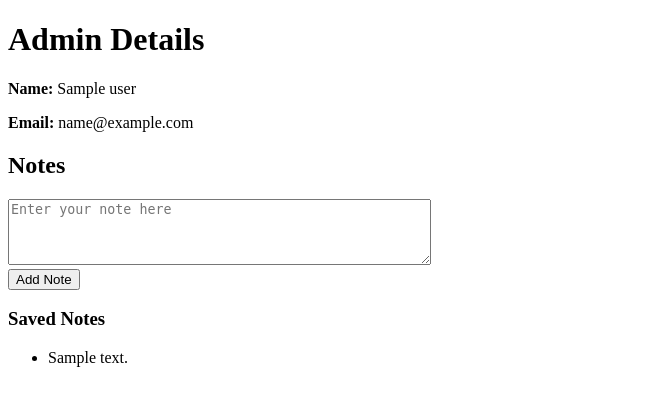
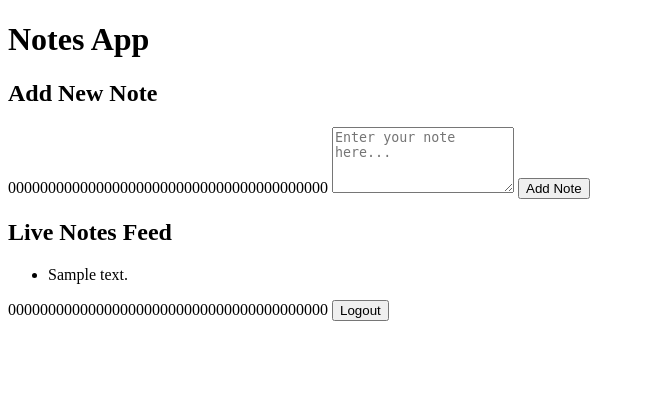
Before and after one commit to Aakash-insights/Flask_Web_App, a Flask app: page / in a window 1280 px wide. Shown: the top 406 px of the page, without its empty margins (0-645 px from the left). Run offline with Flask 3, Linux system fonts and the light colour scheme; the visitor is signed in with stand-in values (Sample User, id 1); a database or web service that is not in the repository returns one stand-in record (values such as "Sample title"); some libraries are stand-ins or nearby versions.

Commit message:
Updated UI with better styling, live notes, and JavaScript improvements

```diff
--- a/developer/html/templates/index.html
+++ b/developer/html/templates/index.html
@@ -3,24 +3,147 @@
 <head>
     <meta charset="UTF-8">
     <meta name="viewport" content="width=device-width, initial-scale=1.0">
+    <meta http-equiv="Content-Security-Policy" content="default-src 'self'">
     <title>Notes App</title>
+    <style>
+        :root {
+            --primary: #4CAF50;
+            --danger: #dc3545;
+            --background: #f0f2f5;
+            --white: #ffffff;
+            --gray: #e0e0e0;
+        }
+
+        * {
+            margin: 0;
+            padding: 0;
+            box-sizing: border-box;
+            font-family: 'Arial', sans-serif;
+        }
+
+        body {
+            background-color: var(--background);
+            padding: 20px;
+            text-align: center;
+        }
+
+        .container {
+            max-width: 800px;
+            margin: auto;
+            background: var(--white);
+            padding: 2rem;
+            border-radius: 8px;
+            box-shadow: 0 4px 10px rgba(0, 0, 0, 0.1);
+        }
+
+        h1 {
+            color: var(--primary);
+        }
+
+        .note-form textarea {
+            width: 100%;
+            padding: 10px;
+            margin-top: 10px;
+            border: 1px solid var(--gray);
+            border-radius: 5px;
+            font-size: 1rem;
+        }
+
+        .note-form button {
+            margin-top: 10px;
+            width: 100%;
+            padding: 10px;
+            background: var(--primary);
+            color: var(--white);
+            border: none;
+            border-radius: 5px;
+            font-size: 1rem;
+            cursor: pointer;
+            transition: background 0.3s ease;
+        }
+
+        .note-form button:hover {
+            background: #388E3C;
+        }
+
+        .notes-list {
+            list-style-type: none;
+            margin-top: 20px;
+        }
+
+        .notes-list li {
+            background: var(--gray);
+            padding: 10px;
+            border-radius: 5px;
+            margin-bottom: 10px;
+            text-align: left;
+        }
+
+        .logout-button {
+            margin-top: 20px;
+            padding: 10px;
+            width: 100%;
+            background: var(--danger);
+            color: var(--white);
+            border: none;
+            border-radius: 5px;
+            font-size: 1rem;
+            cursor: pointer;
+            transition: background 0.3s ease;
+        }
+
+        .logout-button:hover {
+            background: #b02a37;
+        }
+    </style>
 </head>
 <body>
-    <h1>Admin Details</h1>
-    <p><strong>Name:</strong> {{ admin.name }}</p>
-    <p><strong>Email:</strong> {{ admin.email }}</p>
+    <div class="container">
+        <h1>Notes App</h1>
 
-    <h2>Notes</h2>
-    <form action="/add_note" method="post">
-        <textarea name="note" rows="4" cols="50" placeholder="Enter your note here"></textarea><br>
-        <button type="submit">Add Note</button>
-    </form>
+        <section class="note-form">
+            <h2>Add New Note</h2>
+            <form id="note-form">
+                {{ csrf_token() }}
+                <textarea name="note" id="note-input" rows="4" placeholder="Enter your note here..." required></textarea>
+                <button type="submit">Add Note</button>
+            </form>
+        </section>
 
-    <h3>Saved Notes</h3>
-    <ul>
-        {% for note in notes %}
-            <li>{{ note.content }}</li>
-        {% endfor %}
-    </ul>
+        <section>
+            <h2>Live Notes Feed</h2>
+            <ul class="notes-list" id="notes-list">
+                {% for note in notes %}
+                    <li>{{ note.content | e }}</li>
+                {% endfor %}
+            </ul>
+        </section>
+
+        <form action="/logout" method="post">
+            {{ csrf_token() }}
+            <button type="submit" class="logout-button">Logout</button>
+        </form>
+    </div>
+
+    <script>
+        document.getElementById("note-form").addEventListener("submit", function(event) {
+            event.preventDefault();
+            let noteText = document.getElementById("note-input").value;
+
+            fetch('/add_note', {
+                method: "POST",
+                headers: { "Content-Type": "application/x-www-form-urlencoded" },
+                body: `note=${encodeURIComponent(noteText)}`
+            }).then(response => response.json()).then(data => {
+                if (data.success) {
+                    let notesList = document.getElementById("notes-list");
+                    let newNote = document.createElement("li");
+                    newNote.textContent = noteText;
+                    notesList.prepend(newNote);
+                    document.getElementById("note-input").value = "";
+                }
+            });
+        });
+    </script>
 </body>
 </html>
```
Also changed, not shown: developer/html/templates/login.html (added, +100 -0 lines).
